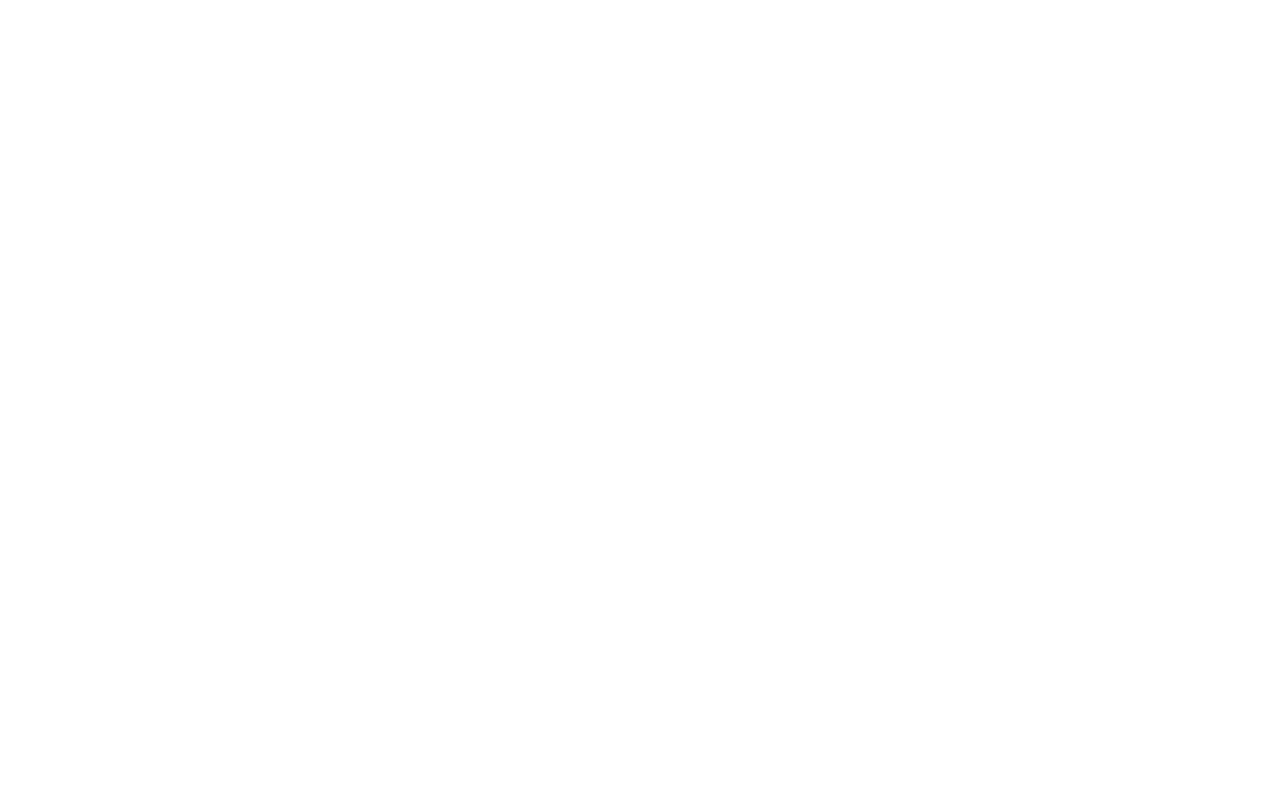
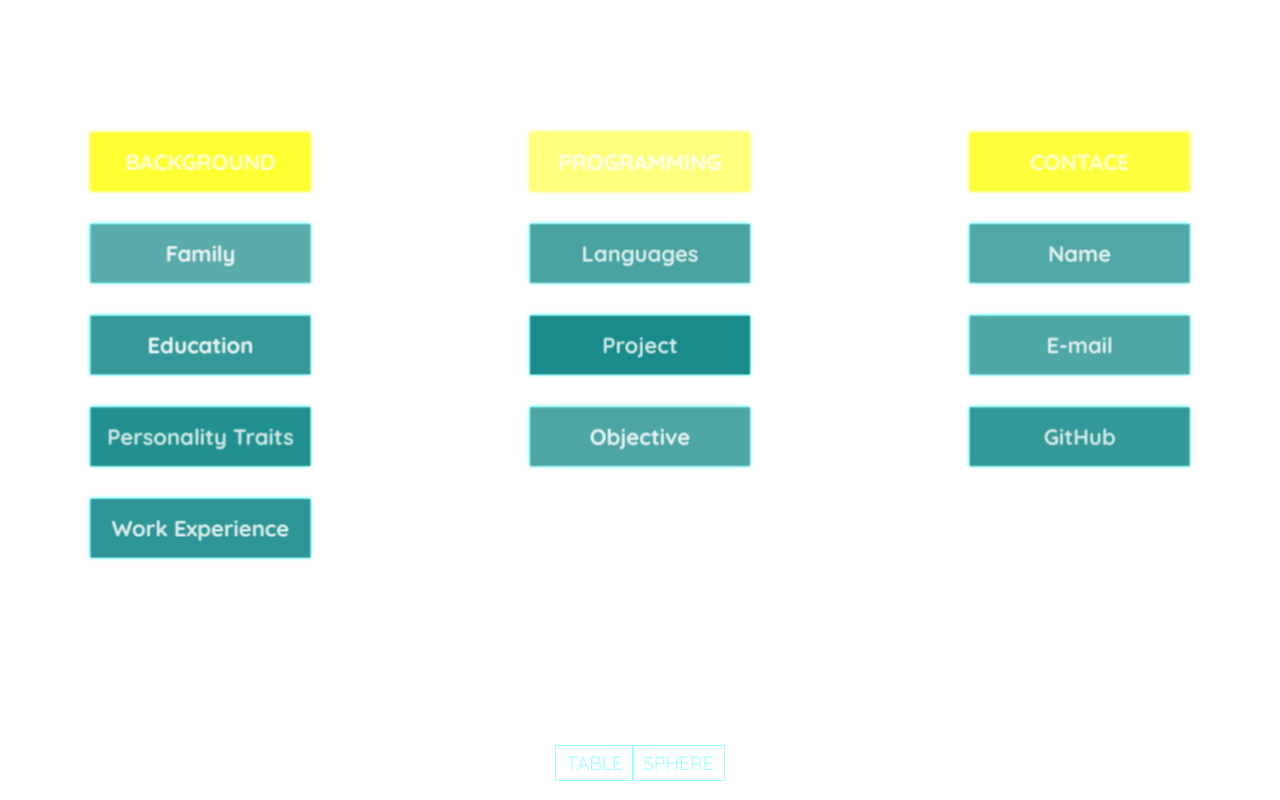
Before and after one commit to Yuuquoi/Yuuquoi.github.io, a Vue app: page /about in a window 1280 px wide. Built offline with nearby package versions, Linux system fonts and the light colour scheme.

Commit message:
add vue.congig.js

```diff
--- /dev/null
+++ b/src/components/about/tagCloud.vue
@@ -0,0 +1,313 @@
+<script setup>
+import { onMounted } from 'vue';
+import * as THREE from 'three';
+
+// 貝茲曲線
+import TWEEN from 'three/addons/libs/tween.module.js';
+import { CSS3DRenderer, CSS3DObject } from 'three/addons/renderers/CSS3DRenderer.js';
+import { TrackballControls } from 'three/addons/controls/TrackballControls.js';
+
+// 內容文字
+// %4 = 0:標題 1:詳細 2:決定x位置 3:決定y位置
+const table = [
+    //
+	'BACKGROUND', '', 1, 1,
+	'Family', '．生長在臺南\n．排行第二，擅長協調合作\n．家庭背景單純，無不良嗜好', 1, 2,
+	'Education', '．107/1 學測數學14級分\n．107/09-111/06 國立陽明交通大學\n．112/04-113/01 備考資工研究所\n．113/02-113/06 Java培訓班', 1, 3,
+	'Personality Traits', '．樂觀開朗、充滿好奇心的人\n．以積極的態度去面對生活中的挑戰', 1, 4,
+	'Work Experience', '．111/09-112/03 國立臺灣大學醫學院附設醫院護理師', 1, 5,
+	//
+	'PROGRAMMING', '', 2, 1,
+	'Languages', '．前端：HTML、SCSS、Vue.js\n．後端：Java、MySQL、JavaScript', 2, 2,
+	'Project', '．個人網頁\n．動態問卷\n．螺絲工廠的生產效能追蹤', 2, 3,
+	'Objective', '．為社會和公司創造價值\n．研究所進修', 2, 4,
+	//
+	'CONTACE', '', 3, 1,
+	'Name', 'Misty Weng', 3, 2,
+	'E-mail', 'hjing378@gmail.com', 3, 3,
+	'GitHub', 'Yuuquoi', 3, 4,
+
+    //
+	'BACKGROUND', '', 1, 1,
+	'Family', '．生長在臺南\n．排行第二，擅長協調合作\n．家庭背景單純，無不良嗜好', 1, 2,
+	'Education', '．107/1 學測數學14級分\n．107/09-111/06 國立陽明交通大學\n．112/04-113/01 備考資工研究所\n．113/02-113/06 Java培訓班', 1, 3,
+	'Personality Traits', '．樂觀開朗、充滿好奇心的人\n．以積極的態度去面對生活中的挑戰', 1, 4,
+	'Work Experience', '．111/09-112/03 國立臺灣大學醫學院附設醫院護理師', 1, 5,
+	//
+	'PROGRAMMING', '', 2, 1,
+	'Languages', '．前端：HTML、SCSS、Vue.js\n．後端：Java、MySQL、JavaScript', 2, 2,
+	'Project', '．個人網頁\n．動態問卷\n．螺絲工廠的生產效能追蹤', 2, 3,
+	'Objective', '．為社會和公司創造價值\n．研究所進修', 2, 4,
+	//
+	'CONTACE', '', 3, 1,
+	'Name', 'Misty Weng', 3, 2,
+	'E-mail', 'hjing378@gmail.com', 3, 3,
+	'GitHub', 'Yuuquoi', 3, 4,
+
+
+];
+
+// 宣告基本變數
+let camera, scene, renderer;
+let controls;
+
+// 畫面呈現
+const objects = [];
+const targets = { table: [], sphere: [] };
+
+defineExpose({
+  test
+})
+
+function test(t) {
+    console.log(200);
+    console.dir(t);
+}
+
+// 初始化
+function init() {
+
+    // 環境設定
+    camera = new THREE.PerspectiveCamera( 40, window.innerWidth / window.innerHeight, 1, 10000 );
+    camera.position.z = 3000;
+    scene = new THREE.Scene();
+
+    // 物件設定
+    for ( let i = 0; i < table.length; i += 4 ) {
+
+        const element = document.createElement('div');
+
+        if(!table[i+1]){
+
+            // 大標
+            element.className = 'element headline';
+            element.style.backgroundColor = 'rgba(255, 255, 0,' + ( Math.random() * 0.5 + 0.25 ) + ')';
+
+        } else {
+
+            // 小標
+            element.className = 'element subtitle';
+            element.id = 'subtitle' + i;
+            element.style.backgroundColor = 'rgba(0, 127, 127,' + ( Math.random() * 0.5 + 0.25 ) + ')';
+
+        }
+
+        // 標題文字
+        const title = document.createElement('div');
+        title.className = 'title';
+        title.textContent = table[ i ];
+        element.appendChild( title );
+
+        // 亂數位置
+        const objectCSS = new CSS3DObject( element );
+        objectCSS.position.x = Math.random() * 4000 - 1000;
+        objectCSS.position.y = Math.random() * 4000 - 1000;
+        objectCSS.position.z = Math.random() * 4000 - 1000;
+        scene.add( objectCSS );
+
+        objects.push( objectCSS );
+
+        // table 位置
+        const object = new THREE.Object3D();
+        object.position.x = ( table[ i + 2 ] * 1200 ) - 2400;
+        object.position.y = - ( table[ i + 3 ] * 250 ) + 900;
+
+        targets.table.push( object );
+
+    }
+
+    // sphere 位置設定
+    const vector = new THREE.Vector3();
+    for ( let i = 0, l = objects.length; i < l; i ++ ) {
+
+        const phi = Math.acos( - 1 + ( 2 * i ) / l );
+        const theta = Math.sqrt( l * Math.PI ) * phi;
+
+        const object = new THREE.Object3D();
+        object.position.setFromSphericalCoords( 800, phi, theta );
+        vector.copy( object.position ).multiplyScalar( 2 );
+        object.lookAt( vector );
+        targets.sphere.push( object );
+
+    }
+
+    // 渲染畫面
+    renderer = new CSS3DRenderer();
+    renderer.setSize( window.innerWidth, window.innerHeight );
+    document.getElementById('container').appendChild( renderer.domElement );
+
+    // 監聽事件
+    controls = new TrackballControls( camera, renderer.domElement );
+	controls.minDistance = 500;
+	controls.maxDistance = 6000;
+	controls.addEventListener('change', render);
+
+    const buttonTable = document.getElementById('table');
+    buttonTable.addEventListener('click', function () {
+        transform( targets.table, 2000 );
+    } );
+
+    const buttonSphere = document.getElementById( 'sphere' );
+    buttonSphere.addEventListener( 'click', function () {
+        transform( targets.sphere, 2000 );
+    } );
+
+    window.addEventListener('resize', onWindowResize);
+
+    //
+    transform( targets.table, 1500 );
+
+}
+
+// 轉換型態
+function transform( targets, duration ) {
+
+    TWEEN.removeAll();
+
+    for ( let i = 0; i < objects.length; i ++ ) {
+
+        const object = objects[ i ];
+        const target = targets[ i ];
+
+        new TWEEN.Tween( object.position )
+            .to( { x: target.position.x, y: target.position.y, z: target.position.z }, Math.random() * duration + duration )
+            .easing( TWEEN.Easing.Exponential.InOut )
+            .start();
+
+        new TWEEN.Tween( object.rotation )
+            .to( { x: target.rotation.x, y: target.rotation.y, z: target.rotation.z }, Math.random() * duration + duration )
+            .easing( TWEEN.Easing.Exponential.InOut )
+            .start();
+
+    }
+
+    new TWEEN.Tween( this )
+        .to( {}, duration * 2 )
+        .onUpdate( render )
+        .start();
+
+}
+
+// 重新適應畫面大小
+function onWindowResize() {
+
+    camera.aspect = window.innerWidth / window.innerHeight;
+    camera.updateProjectionMatrix();
+
+    renderer.setSize( window.innerWidth, window.innerHeight );
+
+    render();
+
+}
+
+// 定時更新
+function animate() {
+
+    requestAnimationFrame( animate );
+
+    TWEEN.update();
+
+    controls.update();
+
+}
+
+// 重新渲染
+function render() {
+
+    renderer.render( scene, camera );
+
+}
+
+onMounted(() => {
+
+    init();
+    animate();
+
+})
+
+</script>
+
+<template>
+
+    	<div id="container"></div>
+
+		<div id="menu">
+			<button id="table">TABLE</button>
+			<button id="sphere">SPHERE</button>
+		</div>
+
+</template>
+
+<style lang="scss">
+    // 基本樣式
+    .element {
+		width: 600px;
+		height: 160px;
+		font-family: Helvetica, sans-serif;
+		text-align: center;
+		line-height: normal;
+
+        .title{
+			position: absolute;
+			top: 40px;
+			left: 0px;
+			right: 0px;
+			font-size: 60px;
+			font-weight: bold;
+			color: rgba(255,255,255,0.75);
+        }
+	}
+    .headline {
+		box-shadow: 0px 0px 12px rgba(255, 255, 0,0.5);
+		border: 1px solid rgba(255,255,127,0.25);
+		cursor: default;
+
+        &:hover{
+            box-shadow: 0px 0px 12px rgba(0,255,255,0.75);
+			border: 1px solid rgba(127,255,255,0.75);
+        }
+
+        .title {
+			// text-shadow: 0 0 2px rgba(255,255,0,0.95);
+		}
+	}
+    .subtitle{
+		box-shadow: 0px 0px 12px rgba(0,255,255,0.5);
+		border: 1px solid rgba(127,255,255,0.25);
+        cursor: pointer;
+
+        &:hover{
+            box-shadow: 0px 0px 12px rgba(0,255,255,0.75);
+			border: 1px solid rgba(127,255,255,0.75);
+        }
+
+        .title {
+            // text-shadow: 0 0 2px rgba(0,255,255,0.95);
+		}
+    }
+    #menu {
+		position: absolute;
+		bottom: 20px;
+		width: 100%;
+		text-align: center;
+
+        button {
+			color: rgba(127,255,255,0.75);
+			background: transparent;
+			outline: 1px solid rgba(127,255,255,0.75);
+			border: 0px;
+			padding: 5px 10px;
+			cursor: pointer;
+
+            &:hover{
+                background-color: rgba(0,255,255,0.5);
+            }
+
+            &:active{
+                color: #000000;
+				background-color: rgba(0,255,255,0.75);
+            }
+		}
+
+	}
+</style>
--- a/src/views/About.vue
+++ b/src/views/About.vue
@@ -1,18 +1,25 @@
 <script>
+import tagCloud from '../components/about/tagCloud.vue'
+
 export default{
-    methods: {
 
+    components: {
+        tagCloud,
     },
-    data(){
-        return{
 
-        }
-    }
 }
 </script>
 
 <template>
+    <div class="about">
+        <tagCloud />
+    </div>
 </template>
 
 <style lang="scss" scoped>
+.about{
+    width: 100vw;
+    height: 100vh;
+    background-color: var(--homeViewBgc);
+}
 </style>
--- a/src/views/HomeView.vue
+++ b/src/views/HomeView.vue
@@ -3,6 +3,7 @@
 import navigationBar from '../components/homeView/navigationBar.vue';
 
 export default {
+
     // Lifecycle
     mounted() {
         this.initTheme();
--- /dev/null
+++ b/vue.config.js
@@ -0,0 +1,3 @@
+module.exports = {
+    publicPath: '/'
+}
```
